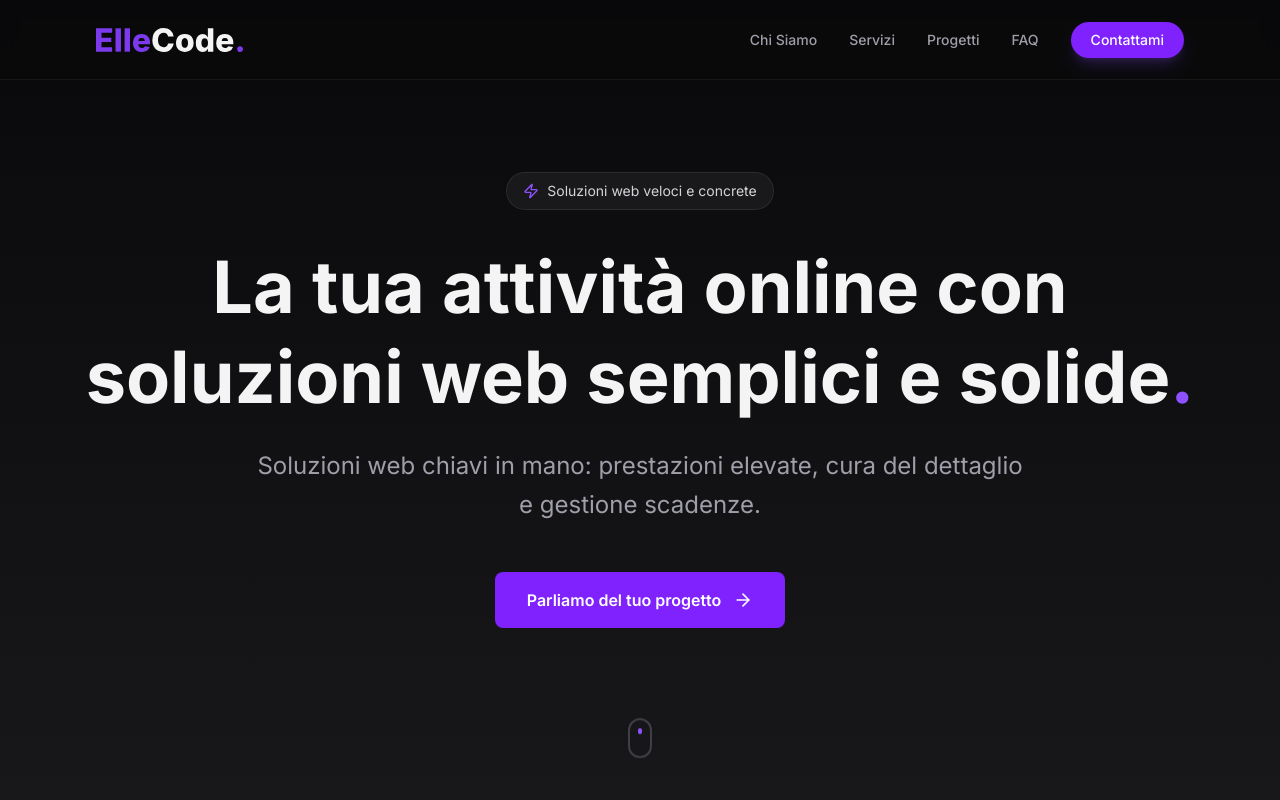
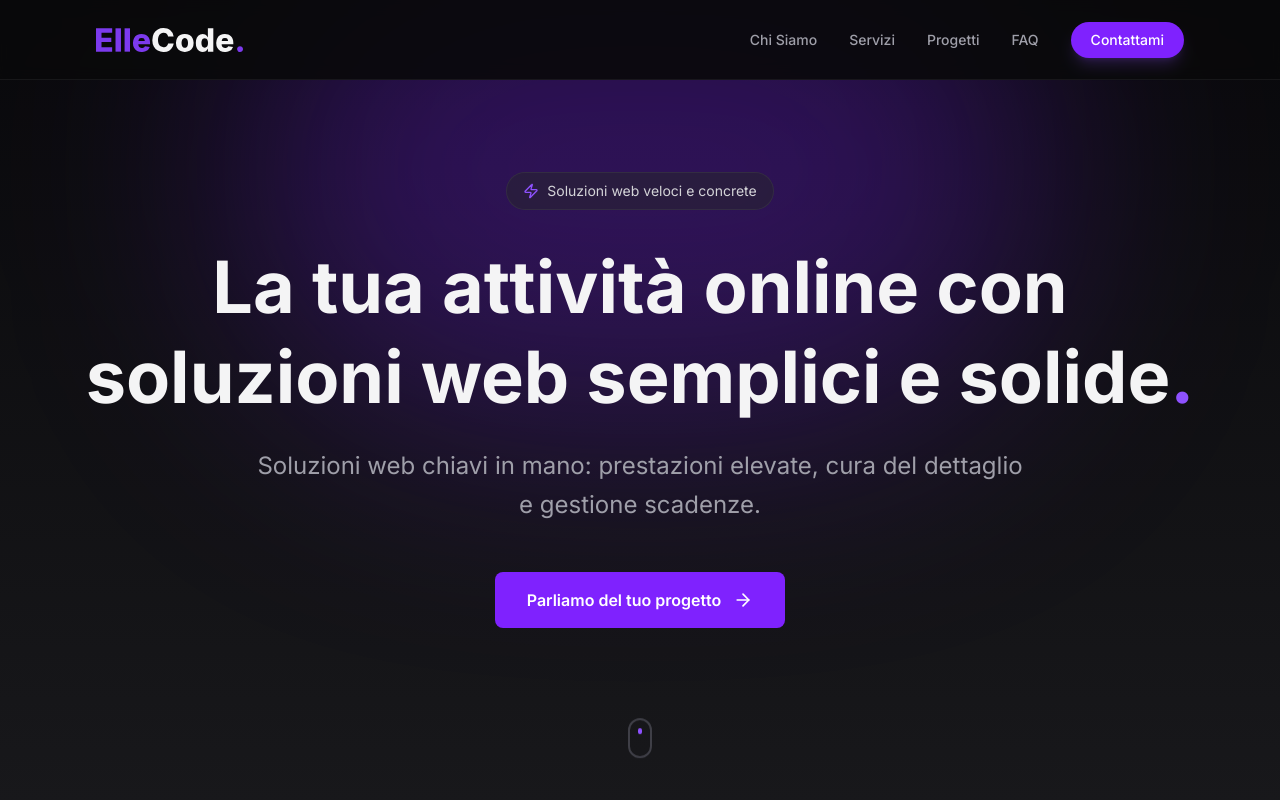
Before and after one commit to LucasPlatforms/ElleCode, a Next.js app: page / in a window 1280 px wide. Shown: the top 800 px of the page. Built offline with nearby package versions, Linux system fonts and the light colour scheme.

Commit message:
rimesso blur

```diff
--- a/src/components/Hero.jsx
+++ b/src/components/Hero.jsx
@@ -4,6 +4,7 @@ import { ArrowRight, Zap } from "lucide-react";
 export default function Hero() {
   return (
     <section className="min-h-dvh bg-linear-to-b from-zinc-950 to-zinc-900 flex items-center justify-center px-6 relative overflow-hidden">
+      <div className="absolute top-[-10%] left-1/2 -translate-x-1/2 w-[300px] h-[300px] md:w-[800px] md:h-[500px] bg-violet-600/30 blur-3xl md:blur-[120px] rounded-full pointer-events-none will-change-transform" />
       <div className="max-w-6xl mx-auto text-center relative z-10">
         <div className="inline-flex items-center gap-2 px-4 py-2 rounded-full bg-zinc-800/50 border border-zinc-700/50 mb-8 transition-all hover:border-violet-500/50">
           <Zap className="w-4 h-4 text-violet-500" />
```
